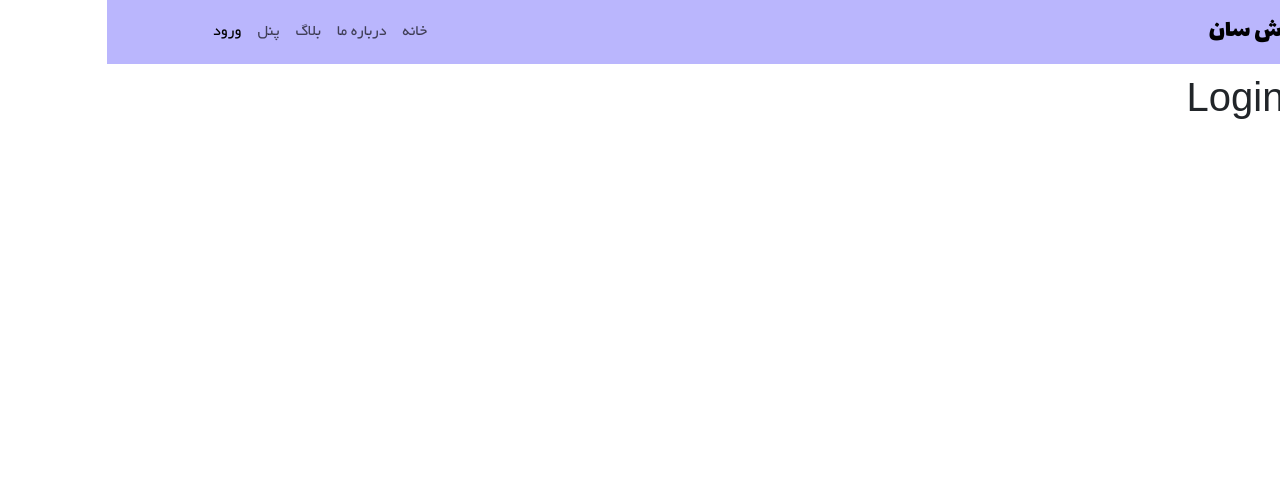
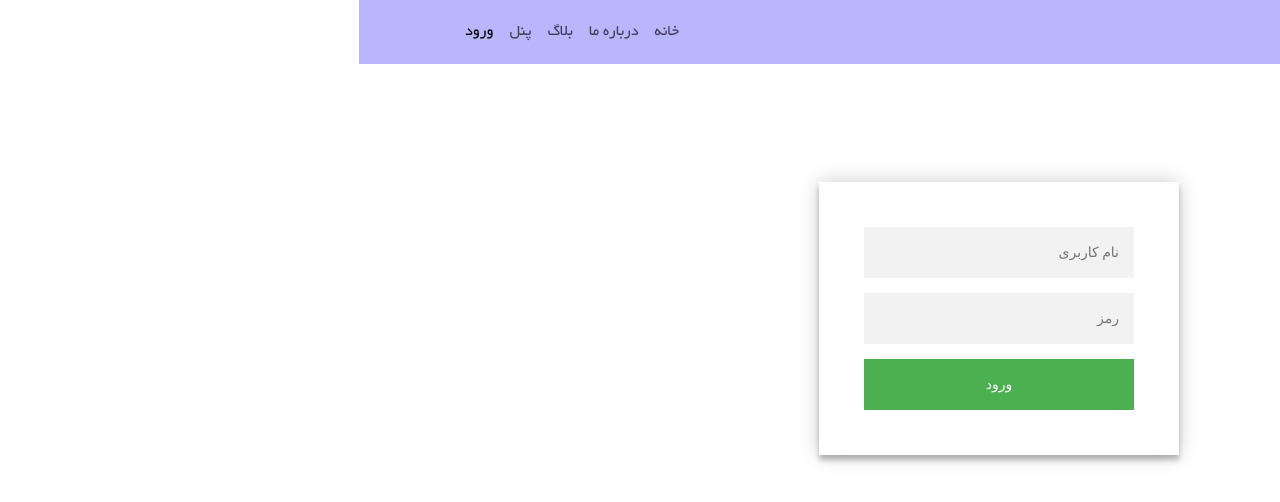
Before and after one commit to sarahdti/SPA_react, a React (Vite) app: page /login in a window 1280 px wide. Shown: the top 502 px of the page. Built offline with nearby package versions, Linux system fonts and the light colour scheme.

Commit message:
add login and logout setting

```diff
--- a/package.json
+++ b/package.json
@@ -14,7 +14,8 @@
     "react": "^19.0.0",
     "react-bootstrap": "^2.10.9",
     "react-dom": "^19.0.0",
-    "react-router-dom": "^7.3.0"
+    "react-router-dom": "^7.3.0",
+    "sweetalert2": "^11.17.2"
   },
   "devDependencies": {
     "@eslint/js": "^9.21.0",
--- a/src/assets/components/navbar/Navbar.jsx
+++ b/src/assets/components/navbar/Navbar.jsx
@@ -3,12 +3,19 @@
 import Navbar from 'react-bootstrap/Navbar';
 import Offcanvas from 'react-bootstrap/Offcanvas';
 import { NavLink } from 'react-router-dom';
+import { isLogin } from '../../../utils';
 import './Navbar.css'
+import { useState } from 'react';
 
 
 
 function MyNavbar(){
     const expand = 'md'
+    const [loginStatus, setLoginStatus] =useState(isLogin() ?'خروج' : 'ورود')
+    function logoutHandler(){
+      document.cookie = "username=admin; expires=Thu, 18 Dec 2013 12:00:00 UTC; path=/";
+      setLoginStatus('خروج')
+    }
 return(
     <Navbar style={{backgroundColor:'rgb(186,182,253)'}} expand={expand} className=" mb-3">
     <Container>
@@ -30,7 +37,8 @@
             <NavLink to='/about' className={'nav-link'}>درباره ما</NavLink>
             <NavLink to='/blog' className={'nav-link'}>بلاگ</NavLink>
             <NavLink to='/panel' className={'nav-link'}>پنل</NavLink>
-            <NavLink to='/login' className={'nav-link'}>ورود</NavLink>
+            {isLogin() ? <NavLink to='/login' onClick={logoutHandler} className={'nav-link'}>{loginStatus}</NavLink>
+            :<NavLink to='/login' className={'nav-link'}>{loginStatus}</NavLink>}
 
 
           </Nav>
--- a/src/assets/pages/Setting.jsx
+++ b/src/assets/pages/Panel.jsx
@@ -1,15 +1,15 @@
 
 import MyNavbar from "../components/navbar/Navbar";
-function Setting (){
+function Panel (){
 
     return(
         <>
 
             <div>
             <MyNavbar/>
-            <h1 style={{textAlign:'center'}}>setting Page</h1>
+            <h1 style={{textAlign:'center'}}>panel Page</h1>
             </div>
         </>
     )
 }
-export default Setting
+export default Panel
--- a/src/assets/pages/PrivateRoute.jsx
+++ b/src/assets/pages/PrivateRoute.jsx
@@ -1,15 +1,13 @@
 import { Navigate } from "react-router-dom";
+import { isLogin } from "../../utils";
 
 function PrivateRoute({children}){
-    const isLogin = (username) =>{
-        if(username == 'admin')return true;
-        else return false;
-    }
+
     return(
         <>
-        {isLogin('admin') ? children :(
-            <Navigate to={'/'}/>
-        )}
+        {isLogin() ? children :
+            <Navigate to={'/login'}/>
+        }
        </>
     )
 }
--- a/src/assets/pages/login/Login.css
+++ b/src/assets/pages/login/Login.css
@@ -0,0 +1,92 @@
+
+
+@import url(https://fonts.googleapis.com/css?family=Roboto:300);
+
+.login-page {
+  width: 360px;
+  padding: 8% 0 0;
+  margin: auto;
+}
+.form {
+  position: relative;
+  z-index: 1;
+  background: #FFFFFF;
+  max-width: 360px;
+  margin: 0 auto 100px;
+  padding: 45px;
+  text-align: center;
+  box-shadow: 0 0 20px 0 rgba(0, 0, 0, 0.2), 0 5px 5px 0 rgba(0, 0, 0, 0.24);
+}
+.form input {
+  font-family: "Roboto", sans-serif;
+  outline: 0;
+  background: #f2f2f2;
+  width: 100%;
+  border: 0;
+  margin: 0 0 15px;
+  padding: 15px;
+  box-sizing: border-box;
+  font-size: 14px;
+}
+.form button {
+  font-family: "Roboto", sans-serif;
+  text-transform: uppercase;
+  outline: 0;
+  background: #4CAF50;
+  width: 100%;
+  border: 0;
+  padding: 15px;
+  color: #FFFFFF;
+  font-size: 14px;
+  -webkit-transition: all 0.3 ease;
+  transition: all 0.3 ease;
+  cursor: pointer;
+}
+.form button:hover,.form button:active,.form button:focus {
+  background: #43A047;
+}
+.form .message {
+  margin: 15px 0 0;
+  color: #b3b3b3;
+  font-size: 12px;
+}
+.form .message a {
+  color: #4CAF50;
+  text-decoration: none;
+}
+.form .register-form {
+  display: none;
+}
+.container {
+  position: relative;
+  z-index: 1;
+  max-width: 300px;
+  margin: 0 auto;
+}
+.container:before, .container:after {
+  content: "";
+  display: block;
+  clear: both;
+}
+.container .info {
+  margin: 50px auto;
+  text-align: center;
+}
+.container .info h1 {
+  margin: 0 0 15px;
+  padding: 0;
+  font-size: 36px;
+  font-weight: 300;
+  color: #1a1a1a;
+}
+.container .info span {
+  color: #4d4d4d;
+  font-size: 12px;
+}
+.container .info span a {
+  color: #000000;
+  text-decoration: none;
+}
+.container .info span .fa {
+  color: #EF3B3A;
+}
--- a/src/assets/pages/login/Login.jsx
+++ b/src/assets/pages/login/Login.jsx
@@ -1,11 +1,39 @@
+import { useState } from "react"
 import MyNavbar from "../../components/navbar/Navbar"
+import './Login.css'
+import Swal from 'sweetalert2'
+import { useNavigate } from "react-router-dom";
 
 function Login(){
+    const [name , setName] = useState('');
+    const [password , setPassword] = useState('')
+    const navigate = useNavigate()
+
+    const handleClick =() =>{
+        if(name == 'admin' && password =='12345'){
+            document.cookie = "username=admin; expires=Thu, 18 Dec 2026 12:00:00 UTC; path=/";
+            navigate('/panel')
+        }else{Swal.fire({
+            title: "شما وارد نشدید!",
+            icon: "error",
+            draggable: true
+          });
+        }
+    }
+
     return(
-        <>
-        <MyNavbar/>
-        <h1>Login Page</h1>
-        </>
+    <>
+    <MyNavbar/>
+    <div className="login-page">
+        <div className="form">
+            <form className="login-form">
+                <input onChange={(e) =>setName(e.target.value)} type="text" placeholder="نام کاربری"/>
+                <input onChange={(e) =>setPassword(e.target.value)} type="password" placeholder="رمز"/>
+                <button type="button" onClick={handleClick}>ورود</button>
+            </form>
+        </div>
+    </div>
+     </>
     )
 }
 export default Login
--- a/src/routes.jsx
+++ b/src/routes.jsx
@@ -4,7 +4,7 @@
 import Course from "./assets/pages/course/Course"
 import Login from "./assets/pages/login/Login"
 import Panel from "./assets/pages/panel/Panel"
-import Setting from "./assets/pages/Setting"
+
 import PrivateRoute from "./assets/pages/PrivateRoute"
 
 const routes =[
@@ -18,7 +18,7 @@
     {path:'/course/:courseId', element:<Course/>},
     {path:'/login', element:<Login/>},
     {path:'/panel', element:<PrivateRoute> <Panel/></PrivateRoute>},
-    {path:'/setting', element:<PrivateRoute><Setting/></PrivateRoute>}
+
 
 
   ]
--- /dev/null
+++ b/src/utils.jsx
@@ -0,0 +1,4 @@
+export const isLogin = () =>{
+    if(document.cookie=='username=admin')return true;
+    else return false;
+}
```
Also changed, not shown: 1 other file (tests, documents, lock files or other folders).
